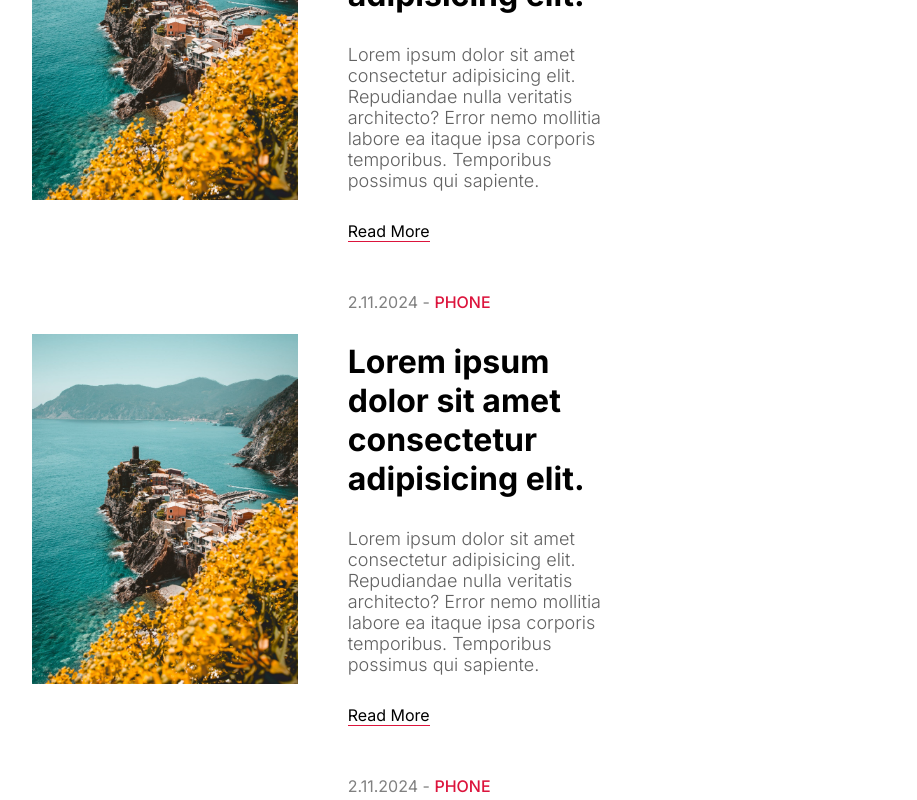
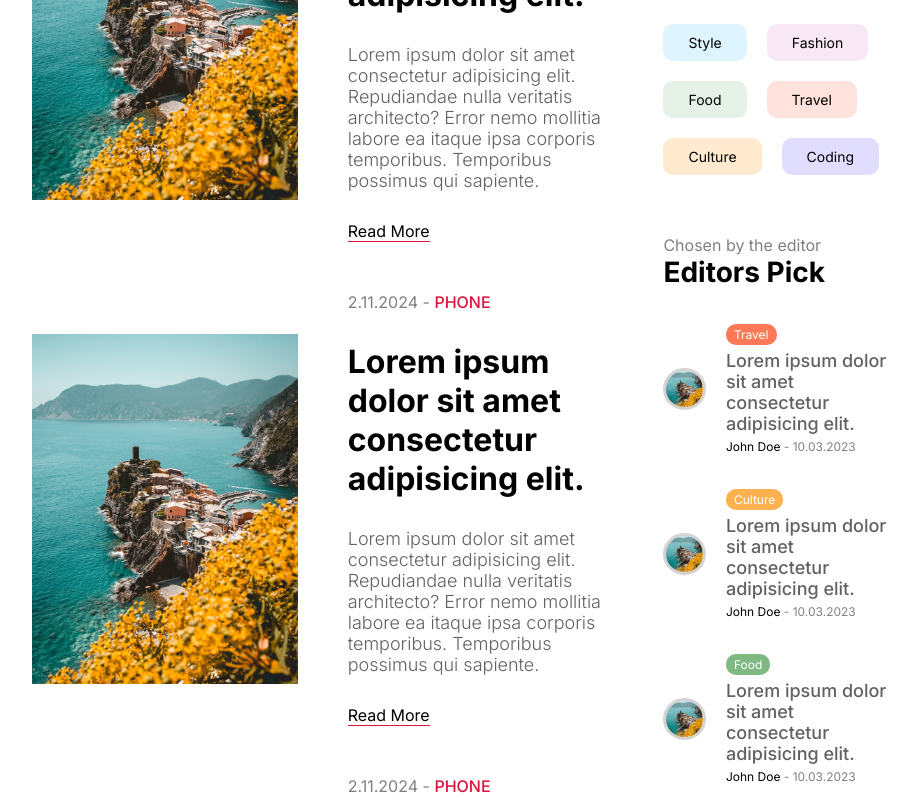
Before and after one commit to ASRathore0/Findables_Full_Stack_Project, a Next.js app: page / in a window 1280 px wide. Shown: the part 2520-3320 px from the top of the page, without its empty margins (176-1093 px from the left). Built offline with nearby package versions, Linux system fonts and the light colour scheme.

Commit message:
feat(Menu): Add Menu component and related components
- Add Menu component to render the menu section of the application
- Include MenuPosts and MenuCategories component to display lists of
  posts and categories respectively
- Utilize Next.js routing for navigation between pages

```diff
--- a/src/app/page.jsx
+++ b/src/app/page.jsx
@@ -3,8 +3,9 @@
 import Featured from "@/componenets/featured/Featured";
 import CategoryList from "@/componenets/categoryList/CategoryList";
 import CardList from "@/componenets/cardList/CardList";
-import Menu from "@/componenets/menu/Menu";
+import Menu from "@/componenets/Menu/Menu";
 
+// Home component representing the homepage of the application
 export default function Home() {
     return (
         <div className={styles.container}>
--- a/src/componenets/menu/Menu.jsx
+++ b/src/componenets/menu/Menu.jsx
@@ -1,8 +1,25 @@
-import react from "react";
+import React from "react";
 import styles from "./menu.module.css";
+import Link from "next/link";
+import Image from "next/image";
+import MenuPosts from "../menuPosts/MenuPosts";
+import MenuCategories from "../menuCategories/MenuCategories";
 
+// Menu component representing the menu section of the application
 const Menu = () => {
-    return <div className={styles.container}>Menu</div>;
+    return (
+        <div className={styles.container}>
+            <h2 className={styles.subtitle}>{"What's hot"}</h2>
+            <h1 className={styles.title}>Most Popular</h1>
+            <MenuPosts withImage={false} />
+            <h2 className={styles.subtitle}>Discover by topic</h2>
+            <h1 className={styles.title}>Categories</h1>
+            <MenuCategories />
+            <h2 className={styles.subtitle}>Chosen by the editor</h2>
+            <h1 className={styles.title}>Editors Pick</h1>
+            <MenuPosts withImage={true} />
+        </div>
+    );
 };
 
 export default Menu;
--- a/src/componenets/menu/menu.module.css
+++ b/src/componenets/menu/menu.module.css
@@ -1,3 +1,98 @@
-.container{
+.container {
     flex: 2;
+    margin-top: 60px;
 }
+
+.subtitle {
+    color: gray;
+    font-size: 16px;
+    font-weight: 400;
+}
+
+.username {
+    color: gray;
+    font-weight: 800;
+}
+
+.title {
+    font-size: 28px;
+}
+
+.items {
+    margin-top: 35px;
+    margin-bottom: 60px;
+    display: flex;
+    flex-direction: column;
+    gap: 35px;
+}
+
+.item {
+    display: flex;
+    align-items: center;
+    gap: 20px;
+}
+
+.imageContainer {
+    flex: 1;
+    aspect-ratio: 1/1;
+    position: relative;
+}
+
+.image {
+    border-radius: 50%;
+    border: 3px solid lightgray;
+    object-fit: cover;
+}
+
+.textContainer {
+    flex: 4;
+    display: flex;
+    flex-direction: column;
+    gap: 5px;
+}
+
+.category {
+    padding: 3px 8px;
+    border-radius: 10px;
+    font-size: 12px;
+    color: white;
+    width: max-content;
+}
+
+.category.travel {
+    background-color: #ff7857;
+}
+
+.culture {
+    background-color: #ffb14f;
+}
+
+.food {
+    background-color: #7fb881;
+}
+
+.fashion {
+    background-color: #ff7887;
+}
+
+.coding {
+    background-color: #775aec;
+}
+
+.style {
+    background-color: #789cff;
+}
+
+.postTitle {
+    font-size: 18px;
+    font-weight: 500;
+    color: var(--softTextColor);
+}
+
+.detail {
+    font-size: 12px;
+}
+
+.date {
+    color: gray;
+}
--- /dev/null
+++ b/src/componenets/menuCategories/menuCategories.jsx
@@ -0,0 +1,49 @@
+import Link from "next/link";
+import React from "react";
+import styles from "./menuCategories.module.css";
+
+// MenuCategories component representing the category list in the menu section
+const MenuCategories = () => {
+    return (
+        <div className={styles.categoryList}>
+            <Link
+                href="/blog?cat=style"
+                className={`${styles.categoryItem} ${styles.style}`}
+            >
+                Style
+            </Link>
+            <Link
+                href="/blog"
+                className={`${styles.categoryItem} ${styles.fashion}`}
+            >
+                Fashion
+            </Link>
+            <Link
+                href="/blog"
+                className={`${styles.categoryItem} ${styles.food}`}
+            >
+                Food
+            </Link>
+            <Link
+                href="/blog"
+                className={`${styles.categoryItem} ${styles.travel}`}
+            >
+                Travel
+            </Link>
+            <Link
+                href="/blog"
+                className={`${styles.categoryItem} ${styles.culture}`}
+            >
+                Culture
+            </Link>
+            <Link
+                href="/blog"
+                className={`${styles.categoryItem} ${styles.coding}`}
+            >
+                Coding
+            </Link>
+        </div>
+    );
+};
+
+export default MenuCategories;
--- /dev/null
+++ b/src/componenets/menuCategories/menuCategories.module.css
@@ -0,0 +1,37 @@
+.categoryList {
+    margin-top: 35px;
+    margin-bottom: 60px;
+    display: flex;
+    flex-wrap: wrap;
+    gap: 20px;
+}
+
+.categoryItem {
+    padding: 10px 25px;
+    border-radius: 10px;
+    font-size: 14px;
+}
+
+.categoryItem.style {
+    background-color: #57c4ff31;
+}
+
+.categoryItem.fashion {
+    background-color: #da85c731;
+}
+
+.categoryItem.food {
+    background-color: #7fb88133;
+}
+
+.categoryItem.travel {
+    background-color: #ff795736;
+}
+
+.categoryItem.culture {
+    background-color: #ffb04f45;
+}
+
+.categoryItem.coding {
+    background-color: #5e4fff31;
+}
--- /dev/null
+++ b/src/componenets/menuPosts/MenuPosts.jsx
@@ -0,0 +1,115 @@
+import Image from "next/image";
+import Link from "next/link";
+import React from "react";
+import styles from "./menuPosts.module.css";
+
+// MenuPosts component representing a list of posts in the menu section.
+const MenuPosts = ({ withImage }) => {
+    return (
+        <div className={styles.items}>
+            {/* First post */}
+            <Link href="/" className={styles.item}>
+                {withImage && (
+                    <div className={styles.imageContainer}>
+                        <Image
+                            src="/p1.jpeg"
+                            alt=""
+                            fill
+                            className={styles.image}
+                        />
+                    </div>
+                )}
+                <div className={styles.textContainer}>
+                    <span className={`${styles.category} ${styles.travel}`}>
+                        Travel
+                    </span>
+                    <h3 className={styles.postTitle}>
+                        Lorem ipsum dolor sit amet consectetur adipisicing elit.
+                    </h3>
+                    <div className={styles.detail}>
+                        <span className={styles.username}>John Doe</span>
+                        <span className={styles.date}> - 10.03.2023</span>
+                    </div>
+                </div>
+            </Link>
+            <Link href="/" className={styles.item}>
+                {withImage && (
+                    <div className={styles.imageContainer}>
+                        <Image
+                            src="/p1.jpeg"
+                            alt=""
+                            fill
+                            className={styles.image}
+                        />
+                    </div>
+                )}
+                <div className={styles.textContainer}>
+                    <span className={`${styles.category} ${styles.culture}`}>
+                        Culture
+                    </span>
+                    <h3 className={styles.postTitle}>
+                        Lorem ipsum dolor sit amet consectetur adipisicing elit.
+                    </h3>
+                    <div className={styles.detail}>
+                        <span className={styles.username}>John Doe</span>
+                        <span className={styles.date}> - 10.03.2023</span>
+                    </div>
+                </div>
+            </Link>
+
+            {/* Second post */}
+            <Link href="/" className={styles.item}>
+                {withImage && (
+                    <div className={styles.imageContainer}>
+                        <Image
+                            src="/p1.jpeg"
+                            alt=""
+                            fill
+                            className={styles.image}
+                        />
+                    </div>
+                )}
+                <div className={styles.textContainer}>
+                    <span className={`${styles.category} ${styles.food}`}>
+                        Food
+                    </span>
+                    <h3 className={styles.postTitle}>
+                        Lorem ipsum dolor sit amet consectetur adipisicing elit.
+                    </h3>
+                    <div className={styles.detail}>
+                        <span className={styles.username}>John Doe</span>
+                        <span className={styles.date}> - 10.03.2023</span>
+                    </div>
+                </div>
+            </Link>
+
+            {/* Third post */}
+            <Link href="/" className={styles.item}>
+                {withImage && (
+                    <div className={styles.imageContainer}>
+                        <Image
+                            src="/p1.jpeg"
+                            alt=""
+                            fill
+                            className={styles.image}
+                        />
+                    </div>
+                )}
+                <div className={styles.textContainer}>
+                    <span className={`${styles.category} ${styles.fashion}`}>
+                        Fashion
+                    </span>
+                    <h3 className={styles.postTitle}>
+                        Lorem ipsum dolor sit amet consectetur adipisicing elit.
+                    </h3>
+                    <div className={styles.detail}>
+                        <span className={styles.username}>John Doe</span>
+                        <span className={styles.date}> - 10.03.2023</span>
+                    </div>
+                </div>
+            </Link>
+        </div>
+    );
+};
+
+export default MenuPosts;
--- /dev/null
+++ b/src/componenets/menuPosts/menuPosts.module.css
@@ -0,0 +1,78 @@
+.items {
+    margin-top: 35px;
+    margin-bottom: 60px;
+    display: flex;
+    flex-direction: column;
+    gap: 35px;
+}
+
+.item {
+    display: flex;
+    align-items: center;
+    gap: 20px;
+}
+
+.imageContainer {
+    flex: 1;
+    aspect-ratio: 1/1;
+    position: relative;
+}
+
+.image {
+    border-radius: 50%;
+    border: 3px solid lightgray;
+    object-fit: cover;
+}
+
+.textContainer {
+    flex: 4;
+    display: flex;
+    flex-direction: column;
+    gap: 5px;
+}
+
+.category {
+    padding: 3px 8px;
+    border-radius: 10px;
+    font-size: 12px;
+    color: white;
+    width: max-content;
+}
+
+.category.travel {
+    background-color: #ff7857;
+}
+
+.culture {
+    background-color: #ffb14f;
+}
+
+.food {
+    background-color: #7fb881;
+}
+
+.fashion {
+    background-color: #ff7887;
+}
+
+.coding {
+    background-color: #775aec;
+}
+
+.style {
+    background-color: #789cff;
+}
+
+.postTitle {
+    font-size: 18px;
+    font-weight: 500;
+    color: var(--softTextColor);
+}
+
+.detail {
+    font-size: 12px;
+}
+
+.date {
+    color: gray;
+}
```
